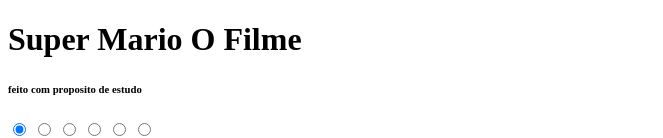
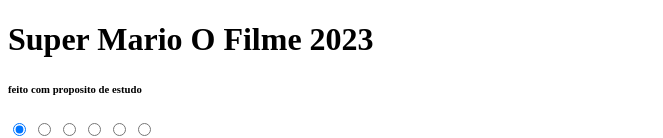
Before and after one commit to HebersonVinhote/landing-page-mario, a plain HTML site: page index.html in a window 1280 px wide. Shown: the top 138 px of the page, without its empty margins (0-663 px from the left). Drawn offline with Linux system fonts and the light colour scheme.

Commit message:
alteração do titulo

```diff
--- a/index.html
+++ b/index.html
@@ -9,7 +9,7 @@
 </head>
 <body>
     <div>
-        <h1>Super Mario O Filme</h1>
+        <h1>Super Mario O Filme 2023</h1>
         <h6>feito com proposito de estudo</h6>
     </div>
     <div class="content">
```
